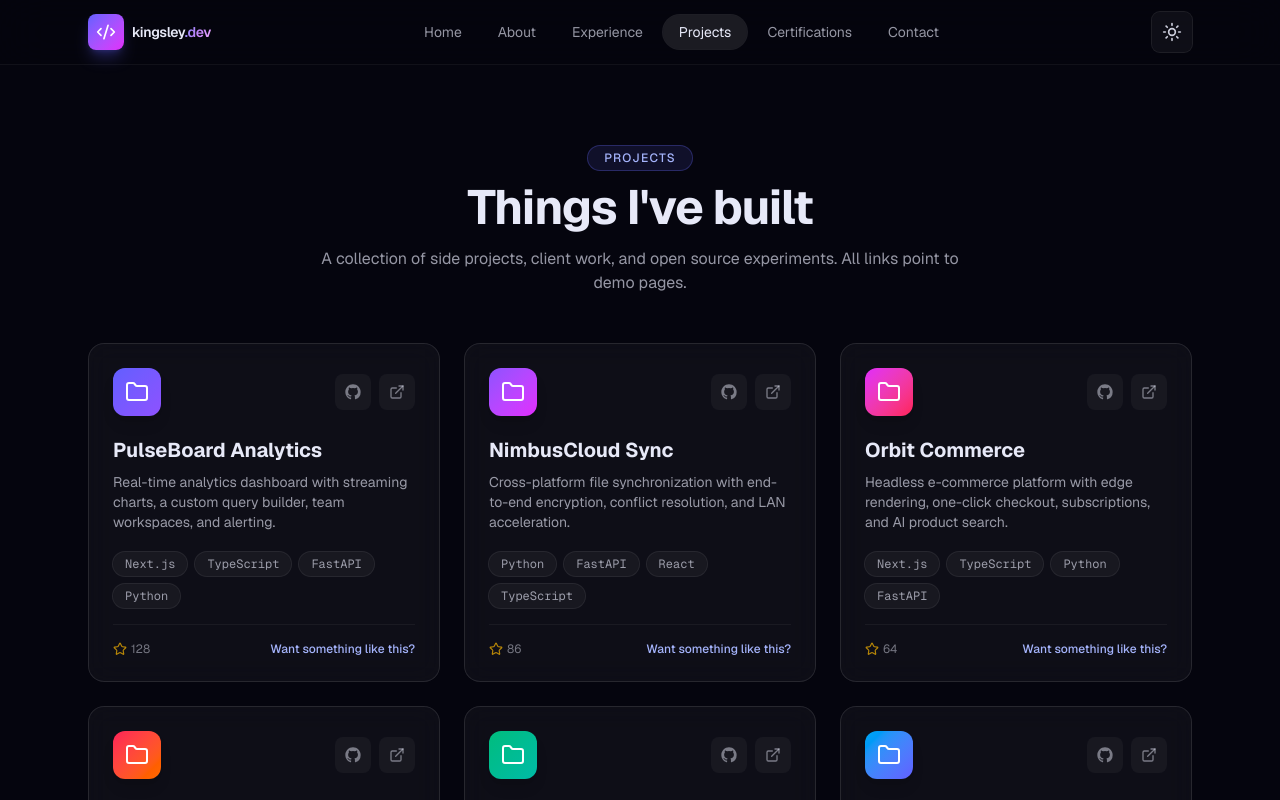
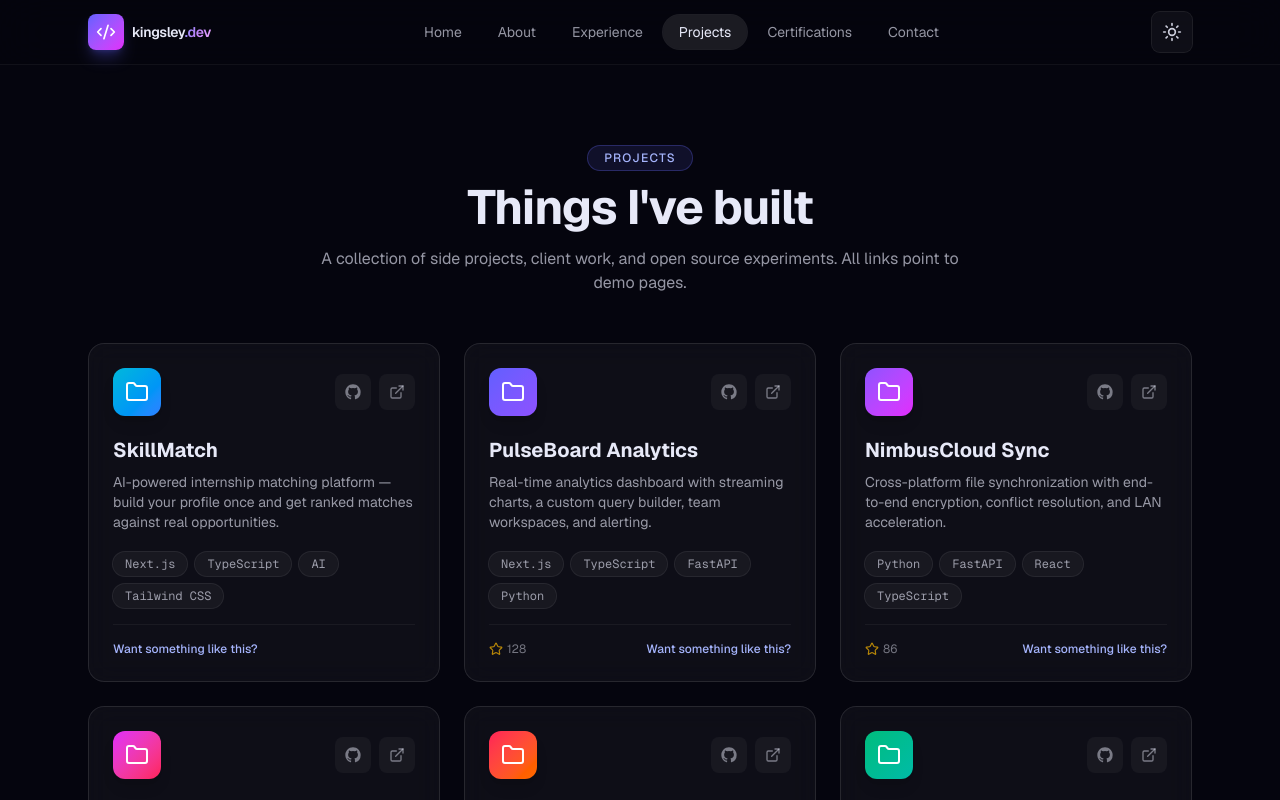
Before and after one commit to keyzdom1/portfolio-website, a Next.js app: page /projects in a window 1280 px wide. Shown: the top 800 px of the page. Built offline with nearby package versions, Linux system fonts and the light colour scheme.

Commit message:
add SkillMatch project with live demo link

```diff
--- a/app/projects/page.tsx
+++ b/app/projects/page.tsx
@@ -12,6 +12,15 @@ export const metadata: Metadata = {
 };
 
 const projects = [
+  {
+    title: "SkillMatch",
+    description:
+      "AI-powered internship matching platform — build your profile once and get ranked matches against real opportunities.",
+    tags: ["Next.js", "TypeScript", "AI", "Tailwind CSS"],
+    gradient: "from-cyan-500 to-blue-500",
+    stars: 0,
+    demo: "https://skillmatch-kohl.vercel.app/",
+  },
   {
     title: "PulseBoard Analytics",
     description:
@@ -97,7 +106,7 @@ export default function ProjectsPage() {
                     <GitHubIcon className="h-4 w-4" />
                   </a>
                   <a
-                    href="https://example.com"
+                    href={p.demo ?? "https://example.com"}
                     target="_blank"
                     rel="noopener noreferrer"
                     aria-label={`${p.title} live demo`}
@@ -123,10 +132,12 @@ export default function ProjectsPage() {
               </div>
 
               <div className="relative mt-4 flex items-center justify-between border-t border-line-soft pt-4 text-xs text-soft">
-                <span className="inline-flex items-center gap-1">
-                  <Star className="h-3.5 w-3.5 text-amber-400/70" />
-                  {p.stars}
-                </span>
+                {p.stars > 0 && (
+                  <span className="inline-flex items-center gap-1">
+                    <Star className="h-3.5 w-3.5 text-amber-400/70" />
+                    {p.stars}
+                  </span>
+                )}
                 <Link
                   href="/contact"
                   className="link-accent font-medium"
```
